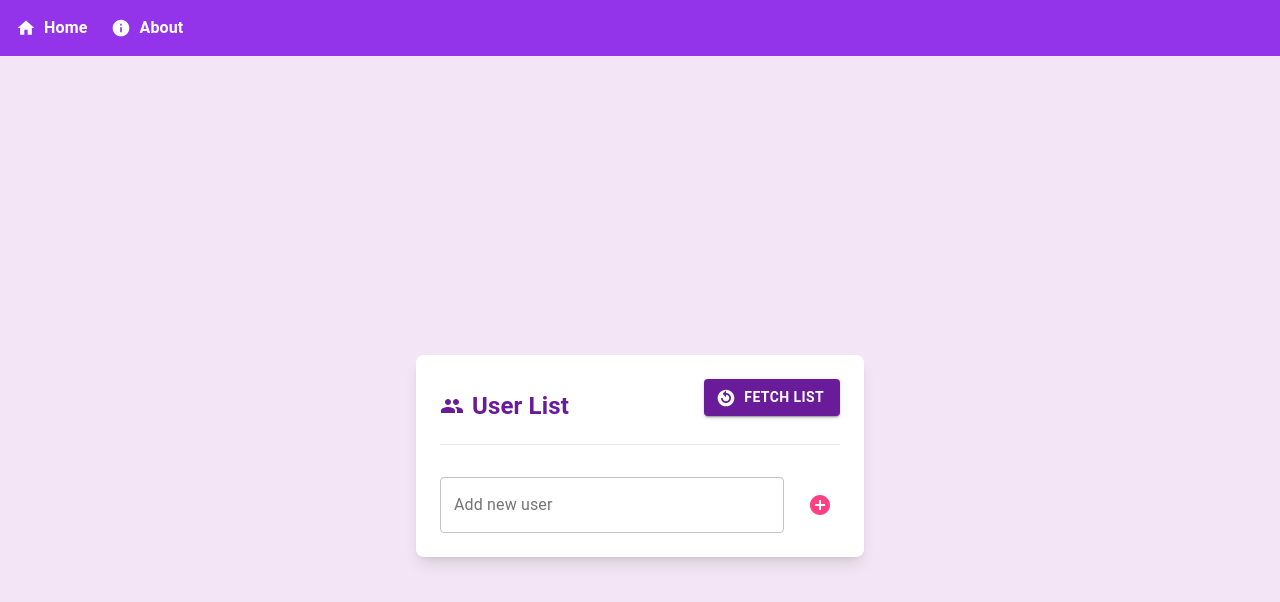
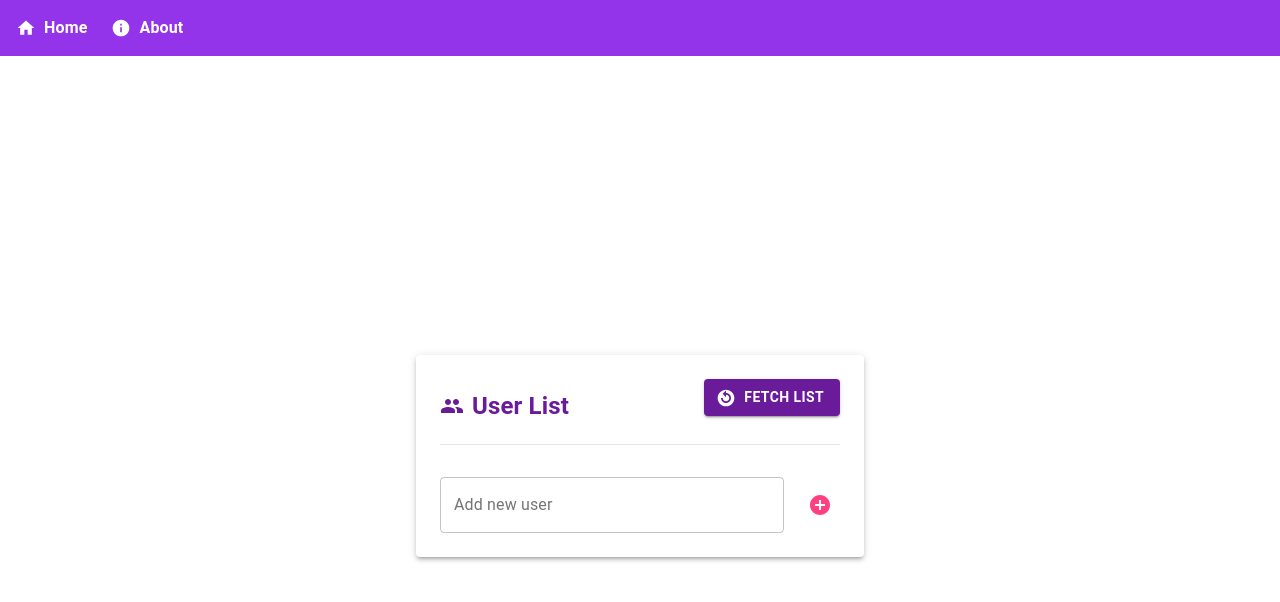
Before and after one commit to Junotas/React-Vite-TS-Tailwind-StartPage, a React (Vite) app: page / in a window 1280 px wide. Shown: the top 602 px of the page. Built offline with nearby package versions, Linux system fonts and the light colour scheme.

Commit message:
refactored so index uses theme

```diff
--- a/src/routes/index.tsx
+++ b/src/routes/index.tsx
@@ -1,7 +1,7 @@
 import React, { useState } from "react";
 import { createFileRoute } from "@tanstack/react-router";
 import { useUserList } from "../hooks/useUserList";
-import { Button, IconButton, TextField } from "@mui/material";
+import { Button, IconButton, TextField, useTheme } from "@mui/material";
 import GroupIcon from "@mui/icons-material/Group";
 import AddCircleIcon from "@mui/icons-material/AddCircle";
 import DeleteIcon from "@mui/icons-material/Delete";
@@ -20,6 +20,8 @@ export const Route = createFileRoute("/")({
       isModified,
     } = useUserList();
 
+    const theme = useTheme();
+
     const handleAddUser = () => {
       if (newUserName.trim()) {
         addUser(newUserName);
@@ -35,13 +37,24 @@ export const Route = createFileRoute("/")({
     return (
       <div
         className="flex flex-col justify-center items-center min-h-screen"
-        style={{ backgroundColor: "#f3e5f5" }}
+        style={{ backgroundColor: theme.palette.background.default }}
       >
-        <div className="w-full max-w-md bg-white rounded-lg shadow-lg p-6">
+        <div
+          className="w-full max-w-md"
+          style={{
+            backgroundColor: theme.palette.background.paper,
+            borderRadius: theme.shape.borderRadius,
+            boxShadow: theme.shadows[3],
+            padding: theme.spacing(3),
+          }}
+        >
           <div className="flex justify-between items-center border-b pb-3 mb-4">
             <div className="flex items-center space-x-2">
-              <GroupIcon sx={{ color: "#6a1b9a" }} />
-              <h2 className="text-2xl font-bold" style={{ color: "#6a1b9a" }}>
+              <GroupIcon sx={{ color: theme.palette.primary.main }} />
+              <h2
+                className="text-2xl font-bold"
+                style={{ color: theme.palette.primary.main }}
+              >
                 User List
               </h2>
             </div>
@@ -56,11 +69,18 @@ export const Route = createFileRoute("/")({
             </Button>
           </div>
 
-          <div className="max-h-[250px] overflow-y-auto scrollbar-thin scrollbar-thumb-gray-400 scrollbar-track-gray-200">
+          <div
+            className="max-h-[250px] overflow-y-auto scrollbar-thin"
+            style={{
+              scrollbarColor: `${theme.palette.grey[400]} ${theme.palette.grey[200]}`,
+            }}
+          >
             {isLoading ? (
               <p>Loading users...</p>
             ) : error ? (
-              <p style={{ color: "#d32f2f" }}>Error loading users</p>
+              <p style={{ color: theme.palette.error.main }}>
+                Error loading users
+              </p>
             ) : (
               <ul className="list-disc list-inside text-center space-y-2">
                 {users.map((user) => (
@@ -71,7 +91,7 @@ export const Route = createFileRoute("/")({
                     {user.name}
                     <IconButton
                       onClick={() => removeUser(user.id)}
-                      sx={{ color: "secondary.main" }}
+                      sx={{ color: theme.palette.secondary.main }}
                       aria-label="delete user"
                     >
                       <DeleteIcon />
```
